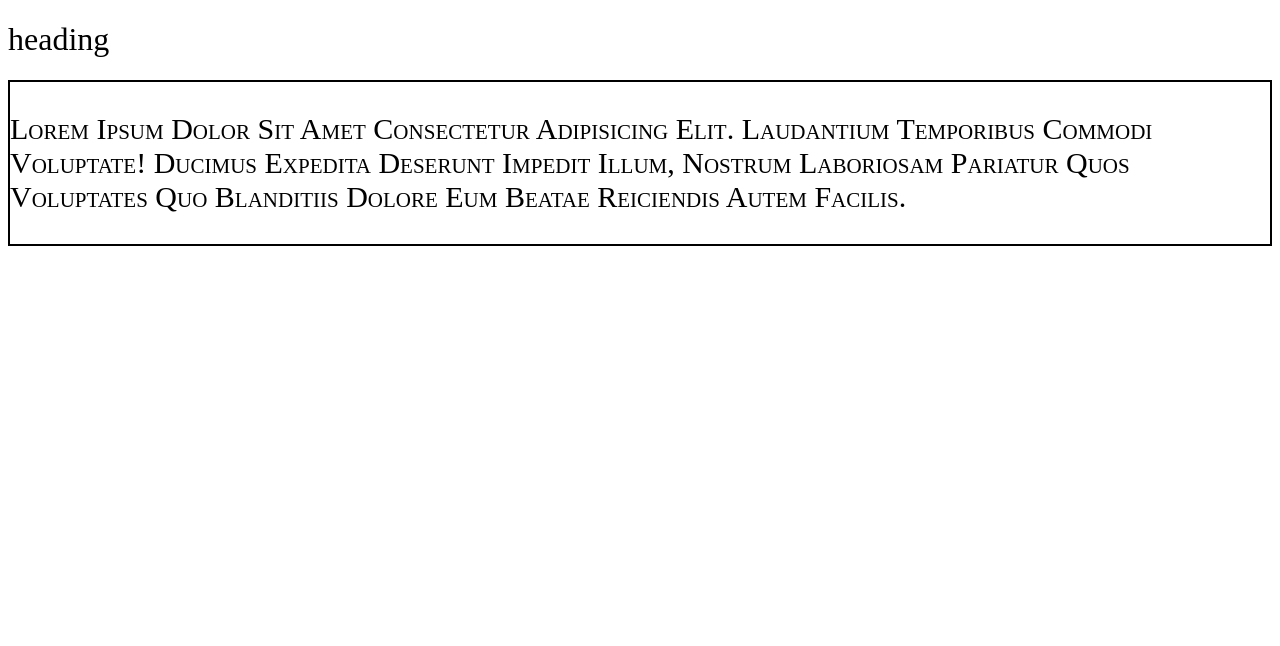
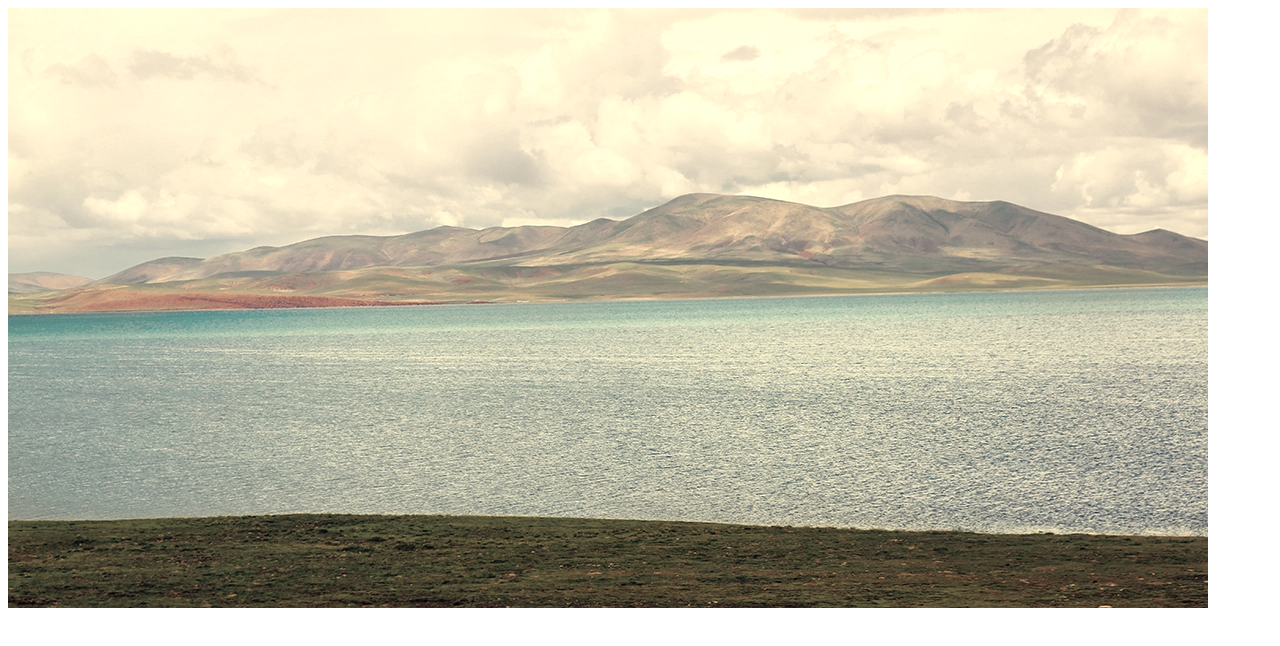
Before and after one commit to JawadShk/Learning-css--, a plain HTML site: page index.html in a window 1280 px wide. Drawn offline with Linux system fonts and the light colour scheme.

Commit message:
filter complete

```diff
--- a/index.html
+++ b/index.html
@@ -59,9 +59,19 @@
         <p>lorem ispum</p>
     </div> -->
     <!-- <a href="https://www.facebook.com/" target="_blank">Facebook</a> -->
-    <h1>heading</h1>
+    <!-- <h1>heading</h1>
     <div class="div4">
         <p>Lorem ipsum dolor sit amet consectetur adipisicing elit. Laudantium temporibus commodi voluptate! Ducimus expedita deserunt impedit illum, nostrum laboriosam pariatur quos voluptates quo blanditiis dolore eum beatae reiciendis autem facilis.</p>
-    </div>
+    </div> -->
+    <!-- <div>
+        <p>This is a text</p>
+    </div> -->
+    <!-- <div class="opacity">
+        <p>This is a paragraph</p>
+    </div> -->
+    <img src="images/ClimateChange.webp" alt="ClimateChange">
+    <!-- <div class="red-box">
+        <p>This is red box</p>
+    </div> -->
 </body>
 </html>
--- a/style.css
+++ b/style.css
@@ -127,7 +127,7 @@ a:hover{
 a:active{
     color: blueviolet;
 } */
-h1{
+/* h1{
     font-weight: 300;
 }
 .div4{
@@ -140,4 +140,38 @@ h1{
 @font-face {
     font-family: abc;
     src: url(fonts/melanie-rose-demo/MELANIE\ ROSE\ DEMO\ Regular.otf);
+} */
+/* div{
+    border: 2px solid red;
+    cursor: auto;
+     all-scroll,self,col-resize,crosshar,e-resize,grab,help,not-alowed,pointer,progress,wait,zoom-in
+} */
+/* div{
+    border: 2px solid violet;
+    width: 500px;
+    background-color: aqua;
+    margin:50vh;
+    padding: 15px;
+    box-shadow: 10px 20px 6px 8px blue, -10px -20px 6px 8px green ;
+} */
+/* .opacity{
+    background-color:blueviolet ;
+    width: 500px;
+    height: 175px;
 }
+.red-box{
+    background-color: sienna;
+    width: 400px;
+    height: 175px;
+    margin-top: -50px;
+    opacity: 0.7;
+} */
+img{
+    /* width: 500px;
+    height: 175px;
+    margin-top: 20px;
+    opacity: 0.7; */
+    filter:sepia(60%)
+    /* blur(px), brightness(%), contrast(%),drop-shadow(he,vr,blr,clr),grayscale(%),heu-rotate(90deg), invert(100%),
+    opacity(%), saturate(30%),sepia(%)*/
+}
```
